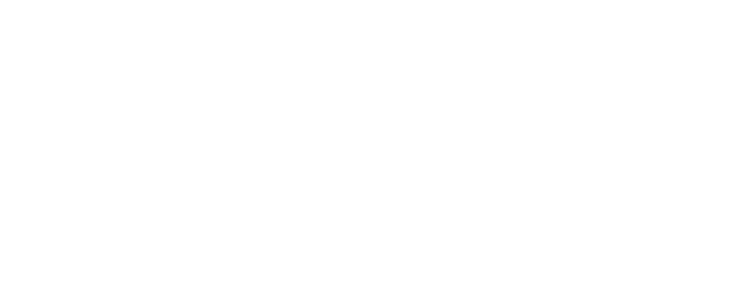
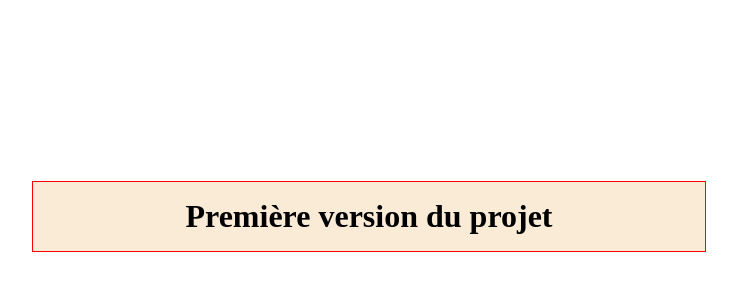
Before and after one commit to Mouhamed120/I-use-Github, a plain HTML site: page index.html in a window 1280 px wide. Shown: the whole page, without its empty margins (271-1008 px from the left). Drawn offline with Linux system fonts and the light colour scheme.

Commit message:
deuxième version du projet

```diff
--- a/index.html
+++ b/index.html
@@ -5,8 +5,21 @@
     <meta http-equiv="X-UA-Compatible" content="IE=edge">
     <meta name="viewport" content="width=device-width, initial-scale=1.0">
     <title>Document</title>
+    <style>
+        h1{
+            background: antiquewhite;
+            position: absolute;
+            top: 20%;
+            width: 50%;
+            left: 50%;
+            text-align: center;
+            padding: 1rem;
+            border: 1px solid red;
+            transform: translate(-50%);
+        }
+    </style>
 </head>
 <body>
-
+    <h1>Première version du projet</h1>
 </body>
 </html>
```
